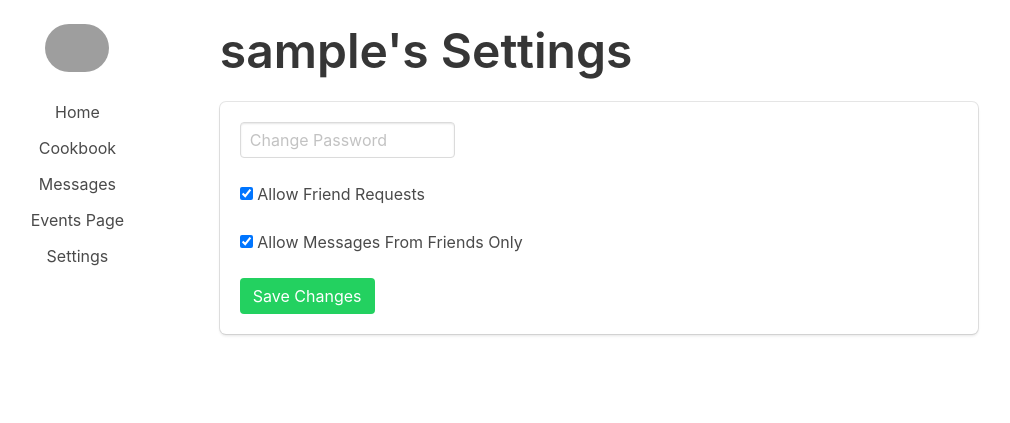
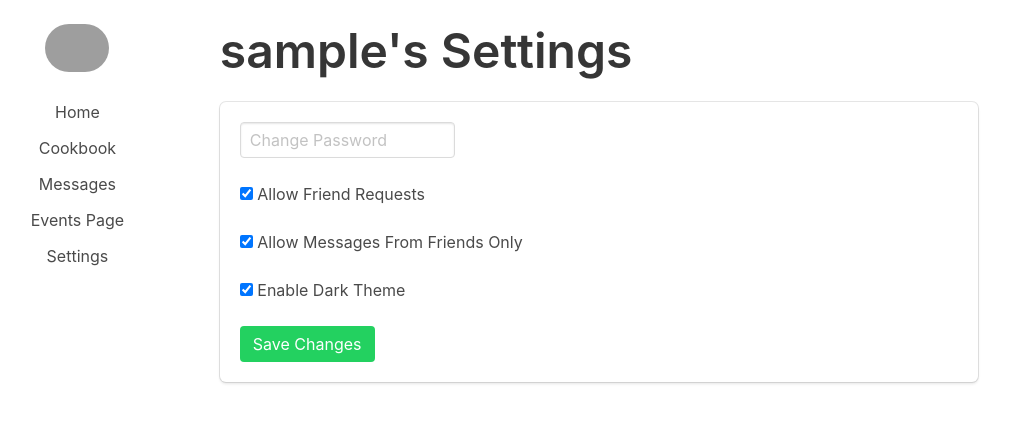
Before and after one commit to erikqu/MealApplication, a Flask app: a page that uses templates/settings.html in a window 1280 px wide. Shown: the top 423 px of the page, without its empty margins (41-1051 px from the left). Run offline with Flask 2, Linux system fonts and the light colour scheme; grey boxes are pictures that could not be loaded.

Commit message:
Settings

```diff
--- a/templates/settings.html
+++ b/templates/settings.html
@@ -14,6 +14,9 @@
 		<input id = "allowMessages" name="allowMessages" type="checkbox" class="switch" checked="checked">
 		<label for = "allowMessages"> Allow Messages From Friends Only</label>
 		<br><br>
+		<input id = "enableDarkTheme" name="enableDarkTheme" type="checkbox" class="switch" checked="unchecled">
+		<label for = "enableDarkTheme">Enable Dark Theme</label>
+		<br><br>
 		<input class = "button is-success" type="submit" value="Save Changes">
 	</div>
 
```
